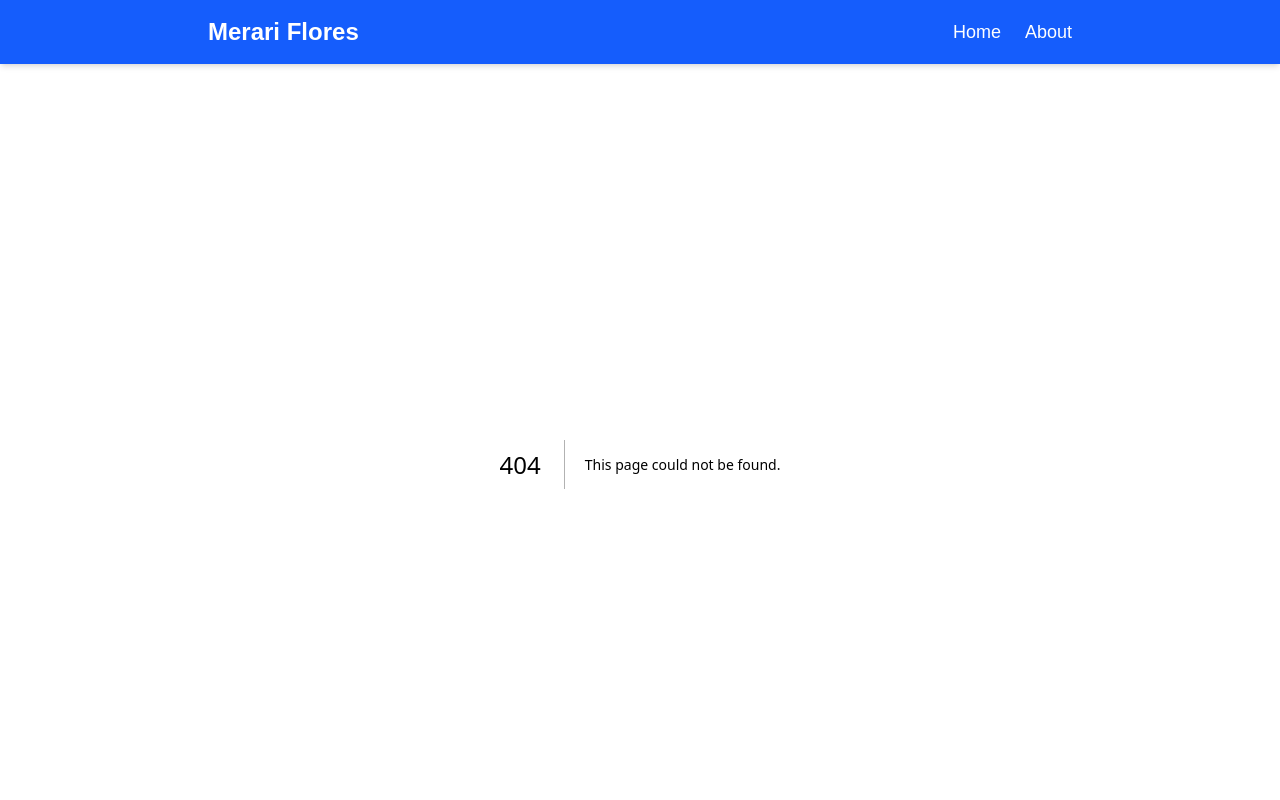
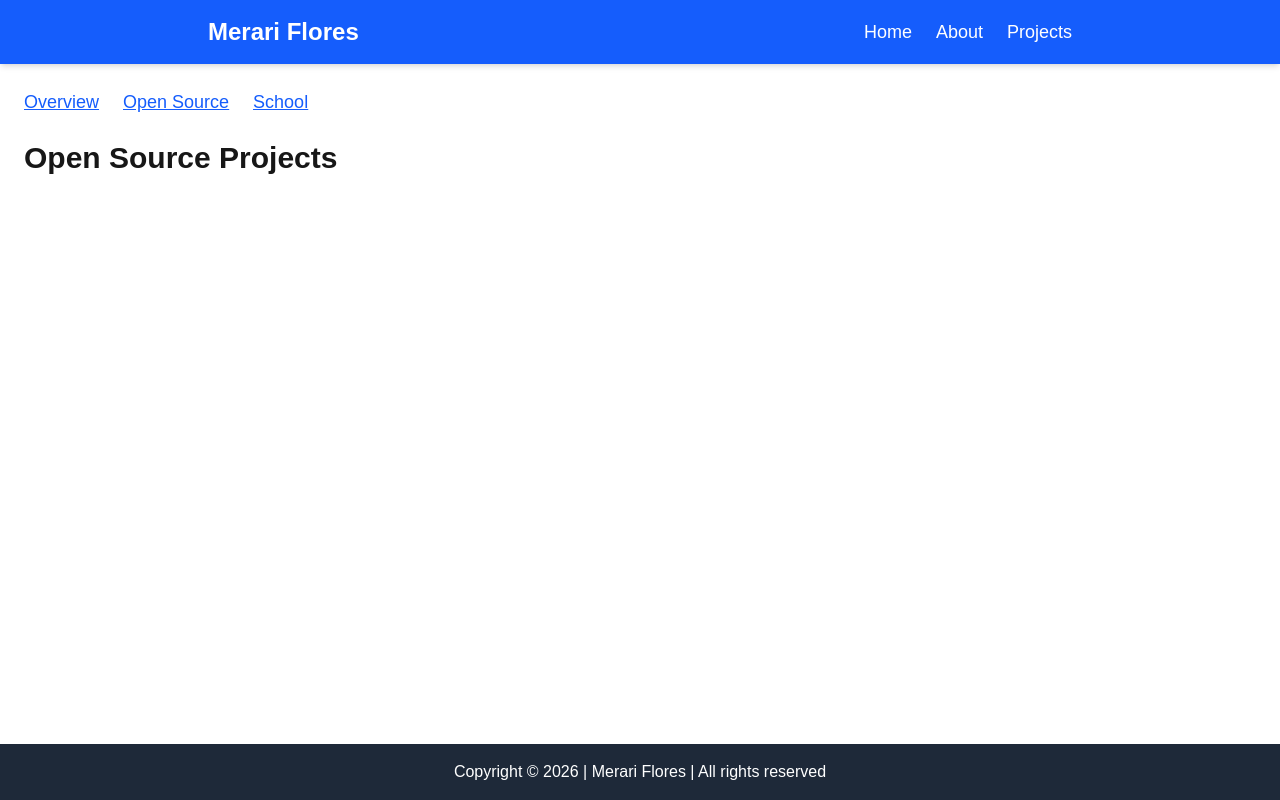
Before and after one commit to mrmerarif/wdd430-portfolio, a Next.js app: page /projects/opensource in a window 1280 px wide. Before the commit this address had no page. Shown: the top 800 px of the page. Built offline with nearby package versions, Linux system fonts and the light colour scheme.

Commit message:
Add projects section with nested layouts and pages

```diff
--- a/app/layout.tsx
+++ b/app/layout.tsx
@@ -6,7 +6,6 @@ export const metadata = {
   title: "Merari Flores | Portfolio",
   description: "Portfolio website for WDD430 showcasing projects and skills.",
 };
-
 
 export default function RootLayout({
   children,
--- /dev/null
+++ b/app/projects/layout.tsx
@@ -0,0 +1,15 @@
+import Link from "next/link";
+
+export default function ProjectsLayout({ children }: { children: React.ReactNode }) {
+  return (
+    <section className="p-6">
+      <nav className="mb-6 flex gap-6 text-blue-600 underline text-lg">
+        <Link href="/projects">Overview</Link>
+        <Link href="/projects/opensource">Open Source</Link>
+        <Link href="/projects/school">School</Link>
+      </nav>
+
+      {children}
+    </section>
+  );
+}
--- /dev/null
+++ b/app/projects/opensource/page.tsx
@@ -0,0 +1,5 @@
+export default function OpenSourceProjects() {
+    return (
+      <h1 className="text-3xl font-bold">Open Source Projects</h1>
+    );
+  }
--- /dev/null
+++ b/app/projects/page.tsx
@@ -0,0 +1,5 @@
+export default function ProjectsOverview() {
+  return (
+    <h1 className="text-3xl font-bold">Projects Overview</h1>
+  );
+}
--- /dev/null
+++ b/app/projects/school/page.tsx
@@ -0,0 +1,5 @@
+export default function SchoolProjects() {
+    return (
+      <h1 className="text-3xl font-bold">School Projects</h1>
+    );
+  }
--- a/components/Header.tsx
+++ b/components/Header.tsx
@@ -11,14 +11,13 @@ export default function Header() {
         <nav>
           <ul className="flex gap-6 text-lg">
             <li>
-              <Link href="/" className="hover:underline">
-                Home
-              </Link>
+              <Link href="/" className="hover:underline">Home</Link>
             </li>
             <li>
-              <Link href="/about" className="hover:underline">
-                About
-              </Link>
+              <Link href="/about" className="hover:underline">About</Link>
+            </li>
+            <li>
+              <Link href="/projects" className="hover:underline">Projects</Link>
             </li>
           </ul>
         </nav>
```
Also changed, not shown: 1 other file (tests, documents, lock files or other folders).
